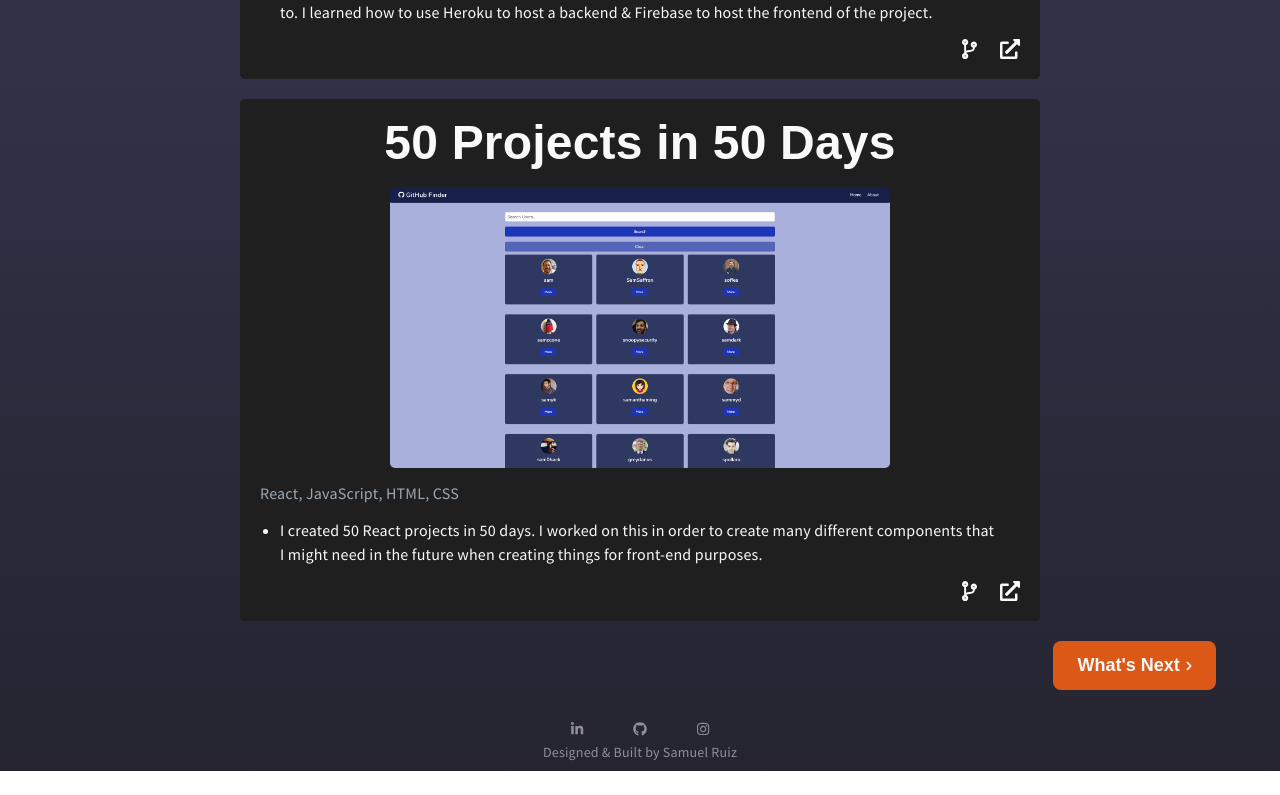
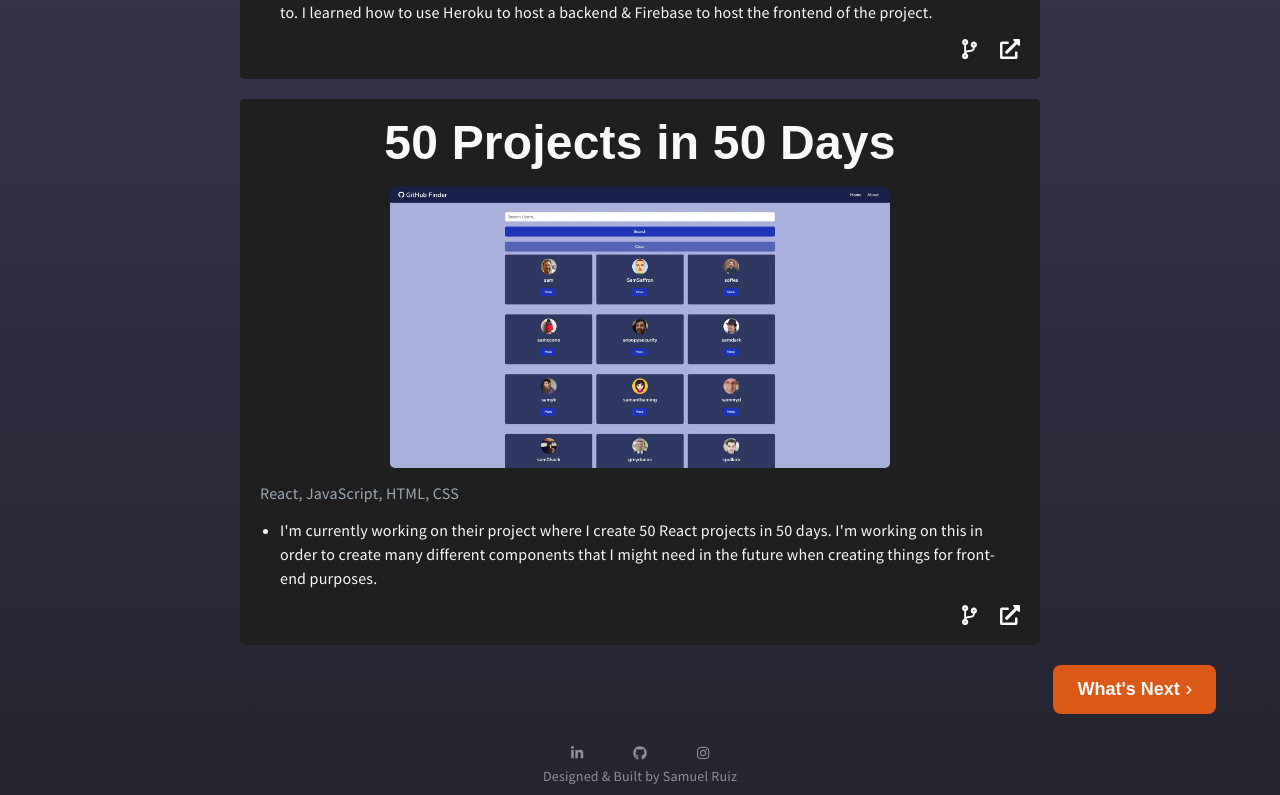
Before and after one commit to SamPuckett/samluvspizza-next, a Next.js app: page /projects in a window 1280 px wide. Shown: the part 1408-2203 px from the top of the page. Before the commit the page ends 2179 px from the top, so only its background shows below. Built offline with nearby package versions, Linux system fonts and the light colour scheme; a web font is replaced by a local one.

Commit message:
Update projects.js

```diff
--- a/pages/projects.js
+++ b/pages/projects.js
@@ -235,7 +235,7 @@
         <p className={styles.card__subTitle}>React, JavaScript, HTML, CSS</p>
         <ul className={styles.card__descriptionContainer}>
           <li className={styles.card__descriptionContainer__description}>
-            I created 50 React projects in 50 days. I worked on this in order to
+            I'm currently working on their project where I create 50 React projects in 50 days. I'm working on this in order to
             create many different components that I might need in the future
             when creating things for front-end purposes.
           </li>
```
